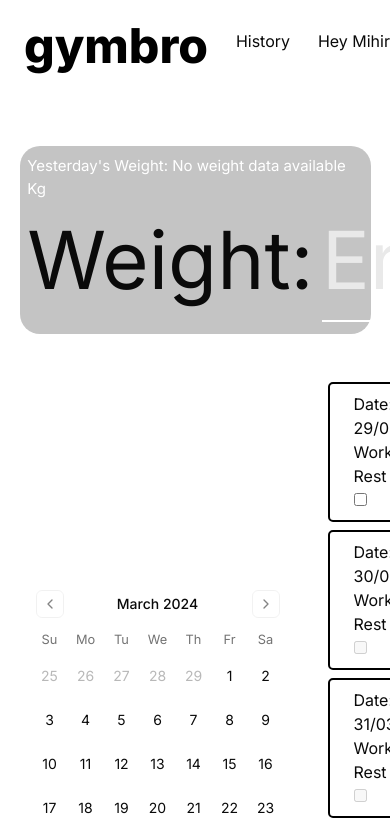
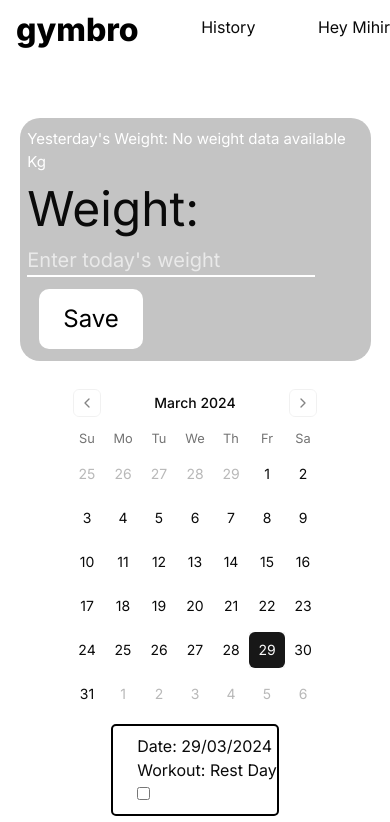
Before and after one commit to DYNAMICMORTAL/gymbro, a Next.js app: page / in a window 390 px wide. Shown: the top 822 px of the page. Built offline with nearby package versions, Linux system fonts and the light colour scheme; no server answers; the database is empty.

Commit message:
responsive design

```diff
--- a/src/app/page.module.css
+++ b/src/app/page.module.css
@@ -265,3 +265,13 @@
   margin-bottom: 0.5em;
   border-radius: 5px;
 }
+
+@media screen and (max-width: 800px) {
+  .flexContainer {
+    flex-direction: column;
+      margin-top: 1em;
+  }
+  .calenderSection {
+    margin-right: 0;
+  }
+}
--- a/src/styles/Navbar.module.css
+++ b/src/styles/Navbar.module.css
@@ -12,3 +12,9 @@
     margin-top: 0.2em;
     margin-left: 0.5em;
 }
+
+@media screen and (max-width: 768px) {
+    .logoText {
+        font-size: 2em;
+    }
+}
--- a/src/styles/Weights.module.css
+++ b/src/styles/Weights.module.css
@@ -47,3 +47,33 @@
     cursor: pointer;
     margin-left: 0.5em;
 }
+@media screen and (max-width: 768px) {
+    .weightInput {
+        display: flex;
+        flex-direction: column;
+        justify-content: center;
+        align-items: start;
+    }
+    .weightInputText {
+        font-size: 3em;
+    }
+    .weightInputField {
+        border: none;
+        font-size: 1.25em;
+        border-bottom: 2px solid #fff;
+        outline: none;
+        background: none;
+    }
+    .saveButton {
+        background: #fff;
+        color: #000;
+        border: none;
+        border-radius: 10px;
+        padding: 0.5em 1em;
+        font-size: 1.5em;
+        /* margin: auto; */
+        margin-top: 0.5em;
+        cursor: pointer;
+        max-width: 90%;
+    }
+}
```
